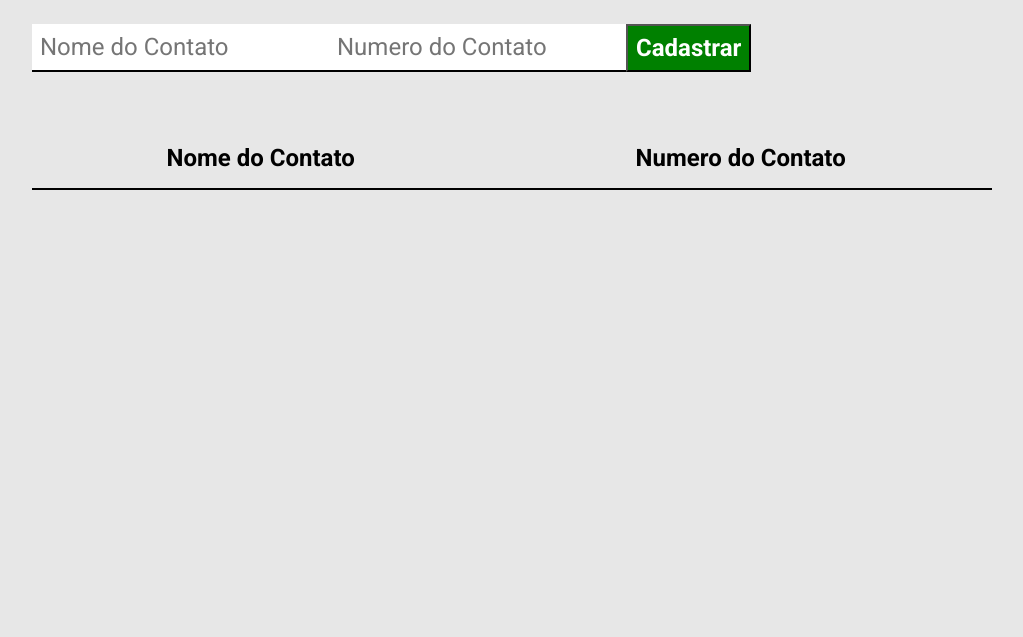
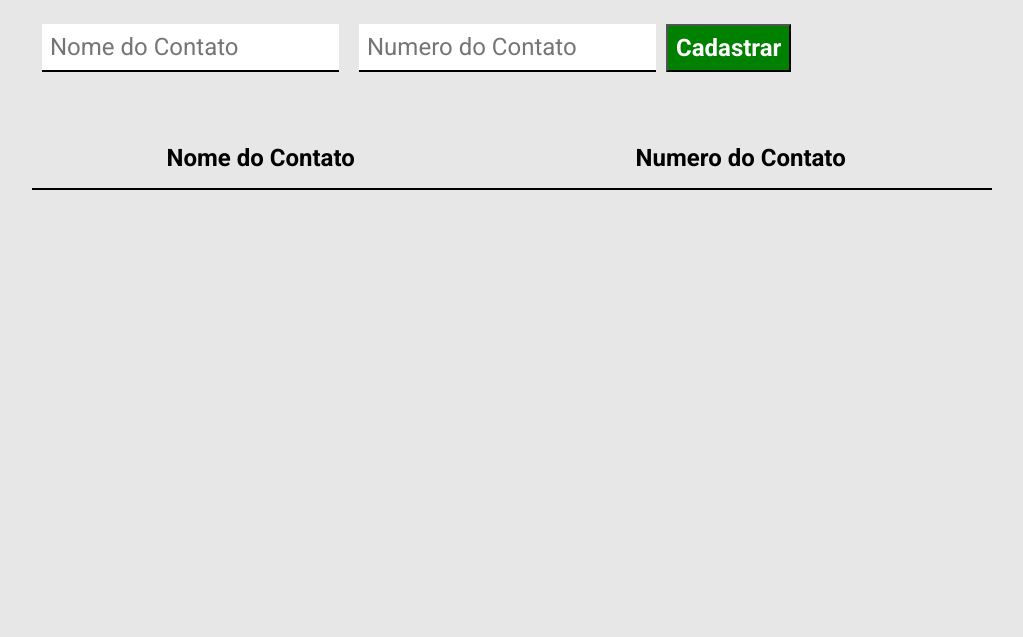
Before and after one commit to TiagoMusskopf/mod_8_ex, a plain HTML site: page index.html in a window 1280 px wide. Shown: the part 163-800 px from the top of the page, without its empty margins (128-1151 px from the left). Drawn offline with Linux system fonts and the light colour scheme.

Commit message:
spacing entre os inputs aumentado

```diff
--- a/main.css
+++ b/main.css
@@ -33,6 +33,7 @@ form input {
     border: none;
     border-bottom: 2px solid black;
     padding: 8px;
+    margin: 0 10px;
 }
 
 form {
```
